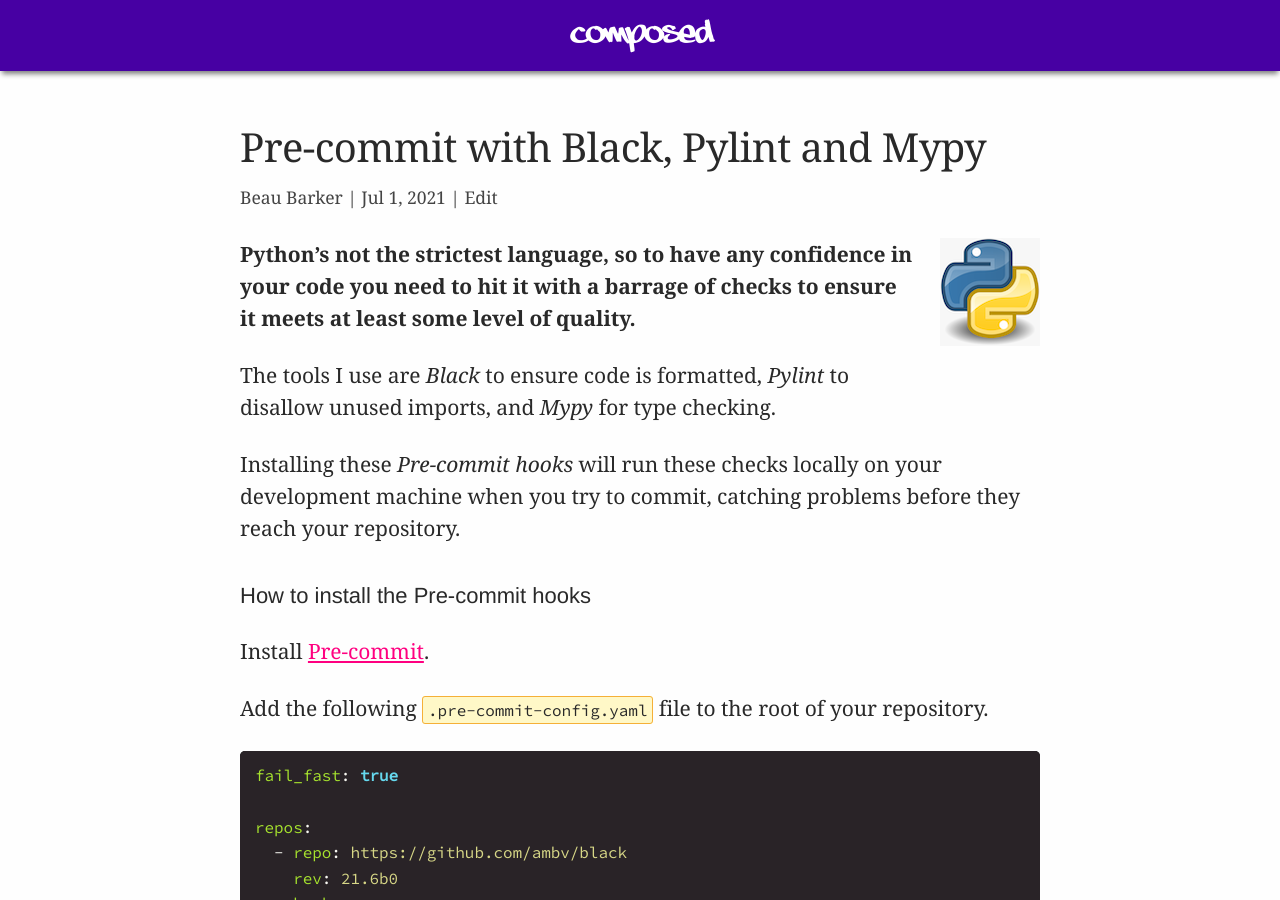
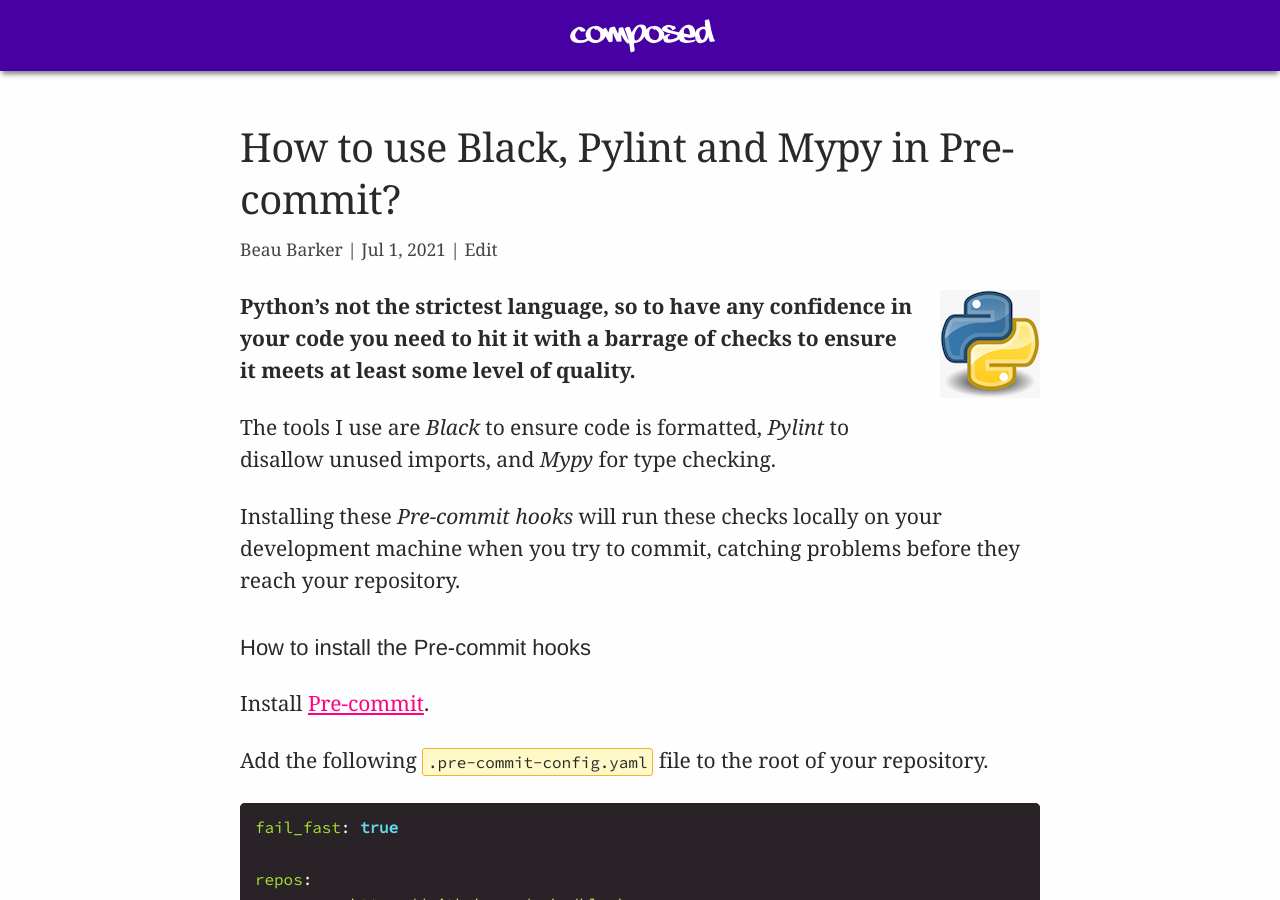
Before and after one commit to explodinglabs/explodinglabs.github.io, a Jekyll site: the page built from docs/_posts/python/2021-07-01-code-quality-pre-commit.markdown, in a window 1280 px wide and 900 px high. Built offline with Jekyll 4.4.1, drawn with Linux system fonts in a browser that asks for light colours.

Commit message:
Update 2021-07-01-code-quality-pre-commit.markdown

```diff
--- a/docs/_posts/python/2021-07-01-code-quality-pre-commit.markdown
+++ b/docs/_posts/python/2021-07-01-code-quality-pre-commit.markdown
@@ -1,7 +1,7 @@
 ---
 layout: post
 category: python
-title: Pre-commit with Black, Pylint and Mypy
+title: How to use Black, Pylint and Mypy in Pre-commit?
 permalink: /python/pre-commit
 redirect_from:
     - /black
```
